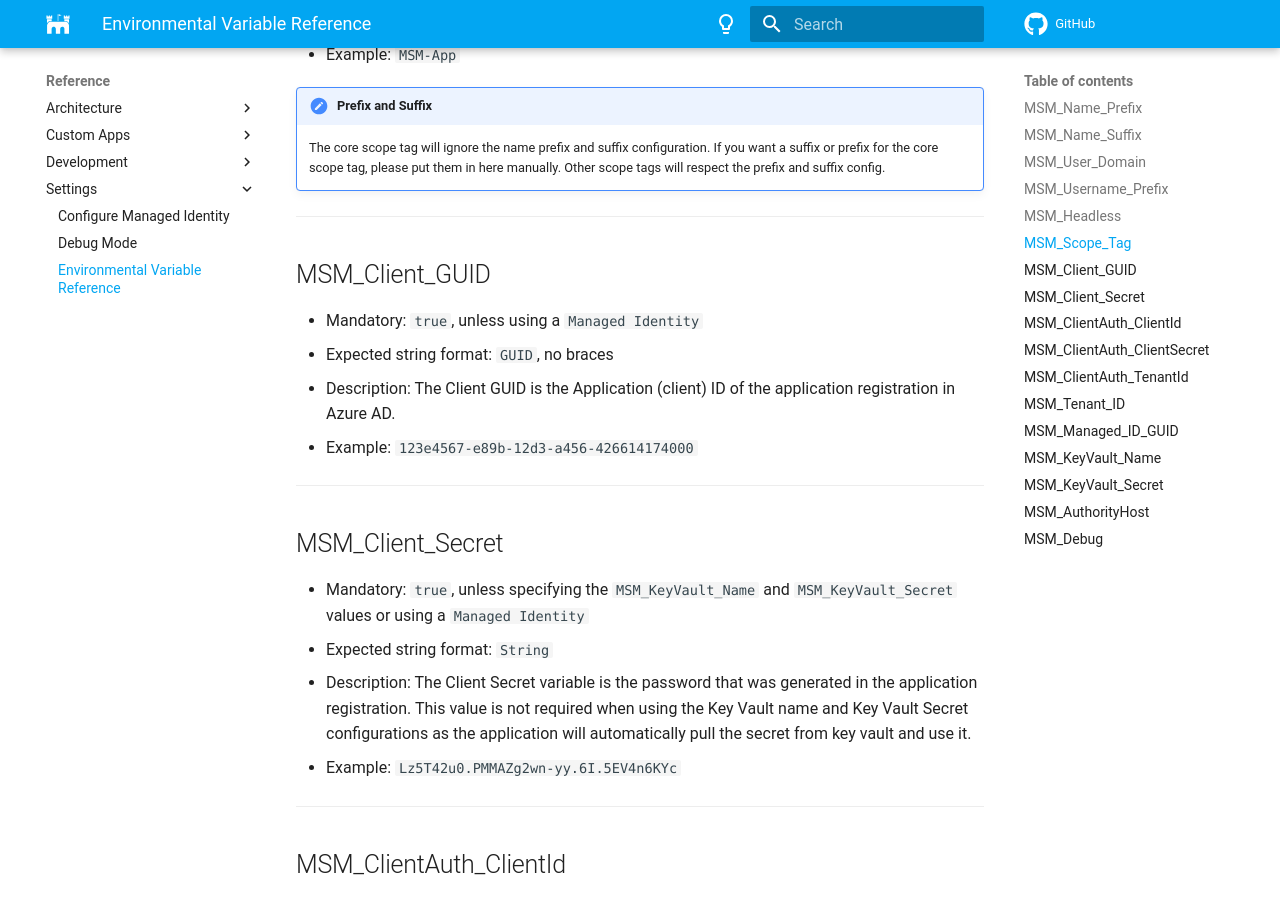
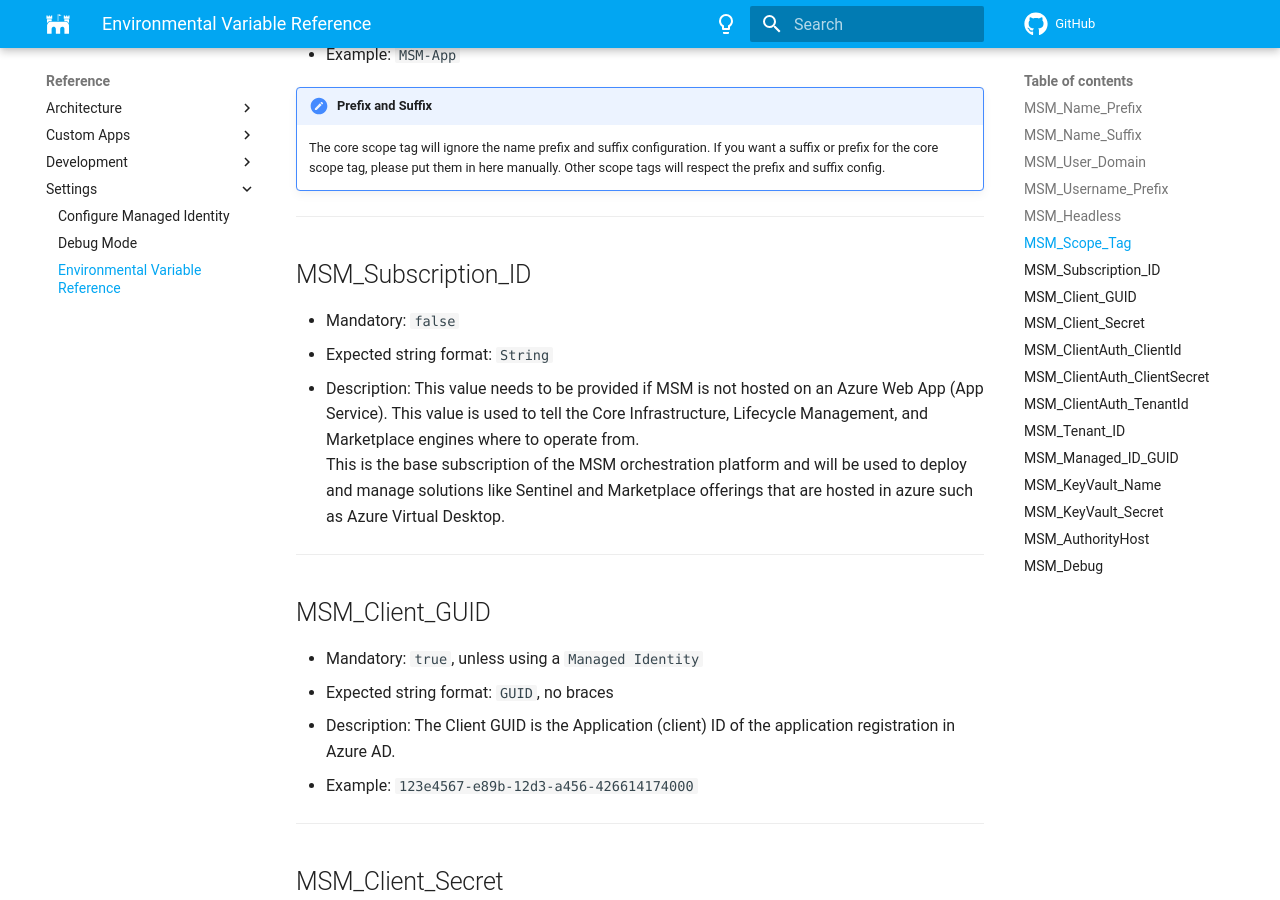
Before and after one commit to Software-Hardware-Integration-Lab/Documentation, an MkDocs documentation site: the page built from docs/Reference/Settings/Environmental-Variables-Reference.md, in a window 1280 px wide and 900 px high, scrolled down 2762 px. Built offline with MkDocs 1.6.1 and Material for MkDocs 9.7.7, drawn with Linux system fonts in a browser that asks for light colours; comment, search, counter and statistics services are not loaded.

Commit message:
Add Subscription ID
Add the details of the subscription ID setting.

```diff
--- a/docs/Reference/Settings/Environmental-Variables-Reference.md
+++ b/docs/Reference/Settings/Environmental-Variables-Reference.md
@@ -92,6 +92,16 @@ If the scope tag does not exist, it will be created automatically.
 !!! note "Prefix and Suffix"
     The core scope tag will ignore the name prefix and suffix configuration. If you want a suffix or prefix for the core scope tag, please put them in here manually.
     Other scope tags will respect the prefix and suffix config.
+
+---
+
+## MSM_Subscription_ID
+
+- Mandatory: `false`
+- Expected string format: `String`
+- Description:
+This value needs to be provided if MSM is not hosted on an Azure Web App (App Service). This value is used to tell the Core Infrastructure, Lifecycle Management, and Marketplace engines where to operate from.
+This is the base subscription of the MSM orchestration platform and will be used to deploy and manage solutions like Sentinel and Marketplace offerings that are hosted in azure such as Azure Virtual Desktop.
 
 ---
 
```
